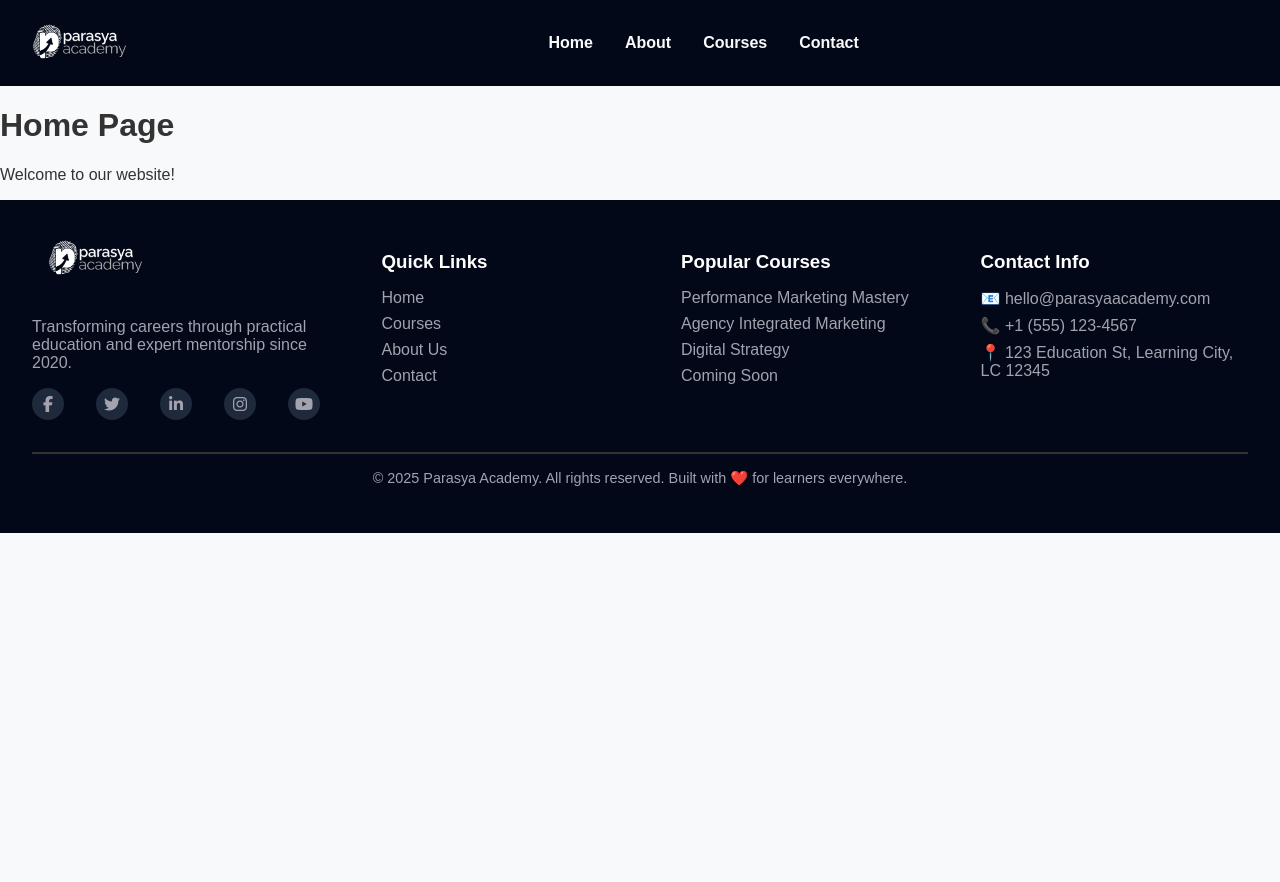
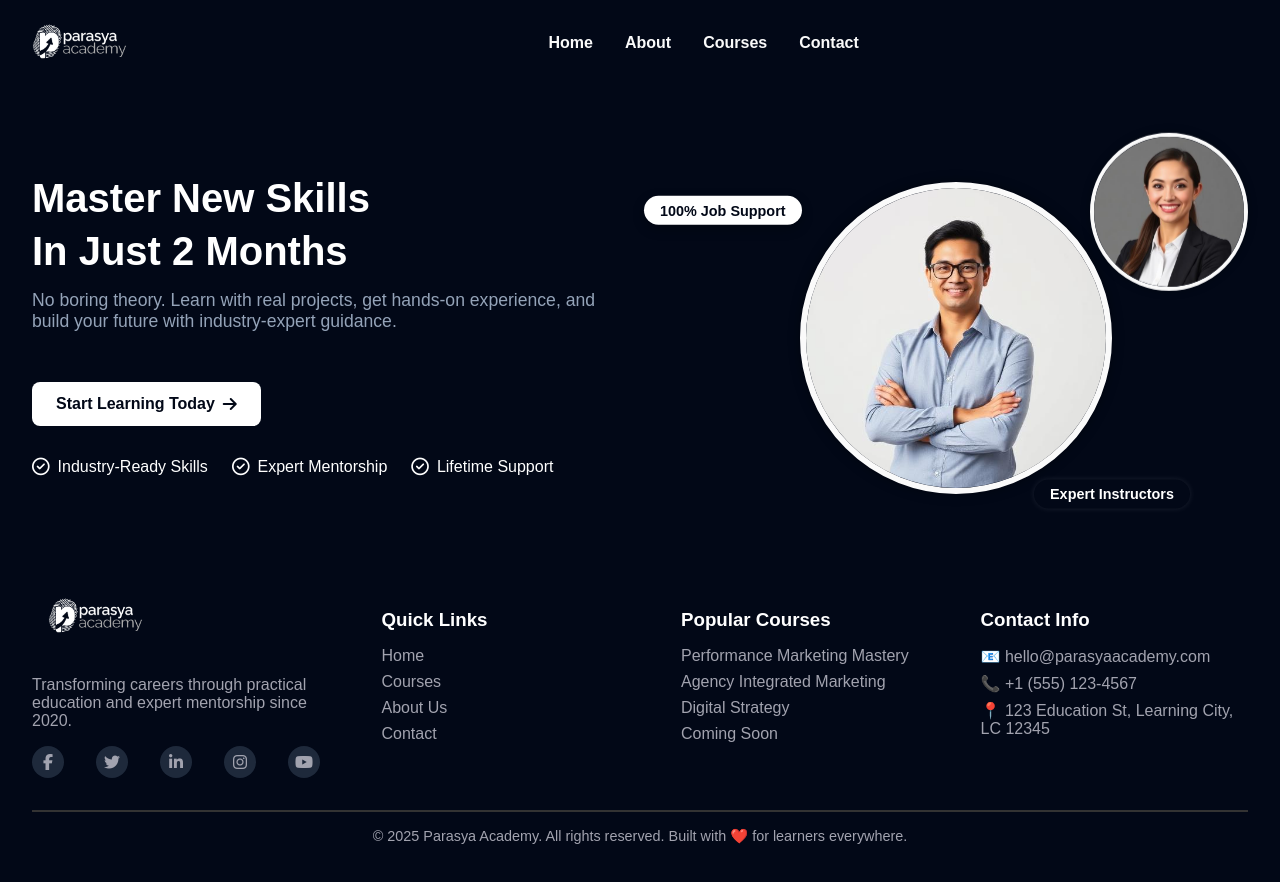
Before and after one commit to parasyadigitalhub/parasya-academy, a React (Vite) app: page / in a window 1280 px wide. Shown: the top 882 px of the page. Before the commit the page ends 800 px from the top, so only its background shows below. Built offline with nearby package versions, Linux system fonts and the light colour scheme.

Commit message:
basic hero section

```diff
--- a/src/pages/home.jsx
+++ b/src/pages/home.jsx
@@ -1,8 +1,9 @@
+import Hero from "./home/hero";
+
 export default function Home() {
   return (
-    <div className="page">
-      <h1>Home Page</h1>
-      <p>Welcome to our website!</p>
+    <div>
+      <Hero />
     </div>
   );
 }
--- /dev/null
+++ b/src/pages/home/hero.jsx
@@ -0,0 +1,30 @@
+import './styles/hero.css'
+
+export default function Hero() {
+    return (
+        <div className="hero-container">
+            <div className="hero-left">
+                <h1>Master New Skills</h1>
+                <h1>In Just 2 Months</h1>
+                <p>No boring theory. Learn with real projects, get hands-on experience, and build your future with industry-expert guidance.</p>
+                <button>Start Learning Today<i className="fa-solid fa-arrow-right"></i></button>
+                <div className="hero-list">
+                    <ul>
+                        <li><i className="fa-regular fa-circle-check"></i> Industry-Ready Skills</li>
+                        <li><i className="fa-regular fa-circle-check"></i> Expert Mentorship</li>
+                        <li><i className="fa-regular fa-circle-check"></i> Lifetime Support</li>
+                    </ul>
+                </div>
+            </div>
+            <div className="hero-right">
+                <div className="main-img-container">
+                    <span className="job-badge float-behind">100% Job Support</span>
+                    <img src="/ins1.jpg" alt="Instructor" className="main-img" />
+                    <span className="expert-badge">Expert Instructors</span>
+                </div>
+                <img src="/ins2.jpg" alt="Instructor" className="small-img" />
+            </div>
+
+        </div>
+    )
+}
--- /dev/null
+++ b/src/pages/home/styles/hero.css
@@ -0,0 +1,181 @@
+.hero-container {
+    background-color: #020817;
+    color: #FAFAFA;
+    display: flex;
+    flex-wrap: wrap;
+    justify-content: space-between;
+    align-items: center;
+    padding: 4rem 2rem;
+    gap: 2rem;
+}
+
+.hero-left {
+    flex: 1 1 400px;
+    max-width: 600px;
+}
+
+.hero-left h1 {
+    font-size: 2.5rem;
+    margin: 0.5rem 0;
+    color: #ffffff;
+}
+
+.hero-left p {
+    margin-top: 1rem;
+    font-size: 1.1rem;
+    color: #94A3B8;
+}
+
+.hero-left button {
+    margin-top: 2rem;
+    padding: 0.8rem 1.5rem;
+    background-color: #ffffff;
+    color: #020817;
+    font-weight: bold;
+    font-size: 1rem;
+    border: none;
+    border-radius: 8px;
+    cursor: pointer;
+    display: inline-flex;
+    align-items: center;
+    gap: 0.5rem;
+    transition: background 0.3s ease;
+}
+
+.hero-left button:hover {
+    background-color: #f0f0f0;
+}
+
+.hero-list {
+    margin-top: 2rem;
+}
+
+.hero-list ul {
+    list-style: none;
+    padding: 0;
+    margin: 0;
+    display: flex;
+    flex-wrap: wrap;
+    gap: 1.5rem;
+    color: white;
+}
+
+.hero-list li {
+    display: flex;
+    align-items: center;
+    gap: 0.5rem;
+    font-size: 1rem;
+}
+
+.hero-list i {
+    color: white;
+    font-size: 1.1rem;
+}
+
+/* Float animation with larger movement */
+@keyframes floatSync {
+    0% {
+        transform: translateY(0);
+    }
+
+    50% {
+        transform: translateY(-20px);
+    }
+
+    100% {
+        transform: translateY(0);
+    }
+}
+
+.hero-right {
+    position: relative;
+    flex: 1 1 300px;
+    display: flex;
+    justify-content: center;
+    align-items: center;
+    padding-top: 2rem;
+}
+
+.main-img-container {
+    position: relative;
+    display: flex;
+    justify-content: center;
+    align-items: center;
+}
+
+.main-img {
+    width: 300px;
+    height: auto;
+    object-fit: cover;
+    border-radius: 50%;
+    border: 6px solid #FAFAFA;
+    box-shadow: 0 0 12px rgba(0, 0, 0, 0.4);
+    z-index: 2;
+}
+
+.small-img {
+    position: absolute;
+    top: 0;
+    right: 0;
+    width: 150px;
+    height: auto;
+    object-fit: cover;
+    border-radius: 50%;
+    border: 4px solid #FAFAFA;
+    box-shadow: 0 0 10px rgba(0, 0, 0, 0.3);
+    animation: floatSync 4s ease-in-out infinite;
+    z-index: 3;
+}
+
+.job-badge {
+    position: absolute;
+    top: 10%;
+    left: -50%;
+    background-color: white;
+    color: #020817;
+    font-weight: bold;
+    padding: 0.4rem 1rem;
+    border-radius: 999px;
+    box-shadow: 0 4px 12px rgba(0, 0, 0, 0.3);
+    font-size: 0.9rem;
+    z-index: 1;
+    animation: floatSync 4s ease-in-out infinite;
+}
+
+.expert-badge {
+    position: absolute;
+    bottom: 0;
+    right: 0;
+    transform: translate(50%, 50%);
+    background-color: #020817;
+    color: white;
+    font-weight: bold;
+    padding: 0.4rem 1rem;
+    border-radius: 999px;
+    font-size: 0.9rem;
+    box-shadow: 0 0 6px rgba(255, 255, 255, 0.1);
+    z-index: 3;
+}
+
+/* Responsive */
+@media (max-width: 768px) {
+    .hero-container {
+        flex-direction: column;
+        text-align: center;
+        padding: 3rem 1.5rem;
+    }
+
+    .hero-list ul {
+        justify-content: center;
+    }
+
+    .hero-right {
+        flex-direction: row;
+        flex-wrap: wrap;
+        justify-content: center;
+    }
+
+    .hero-right img {
+        max-width: 180px;
+    }
+}
```
Also changed, not shown: public/ins1.jpg (added), public/ins2.jpg (added).
